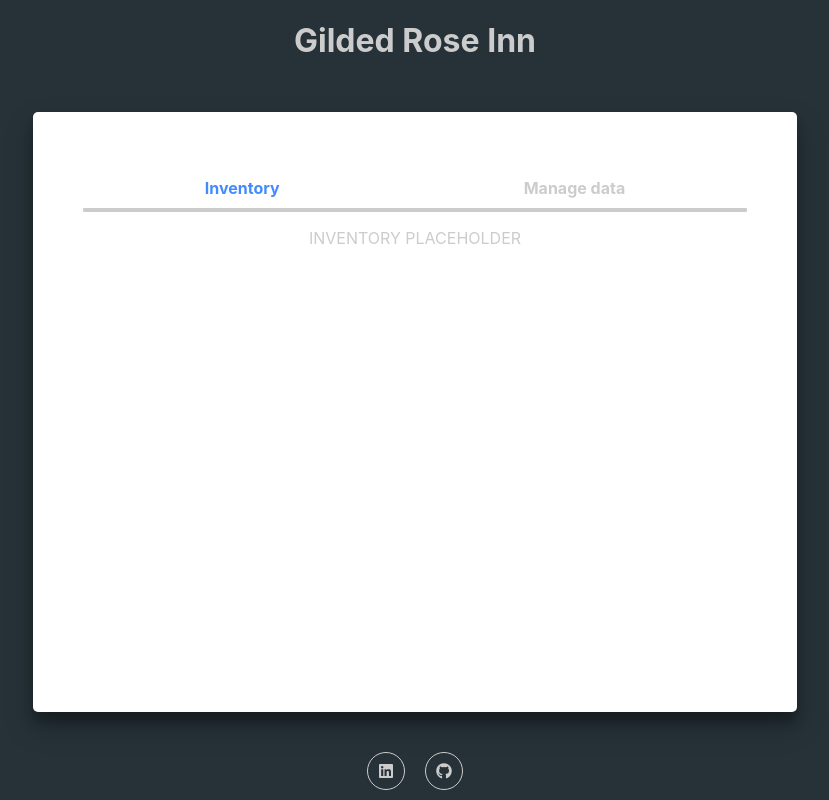
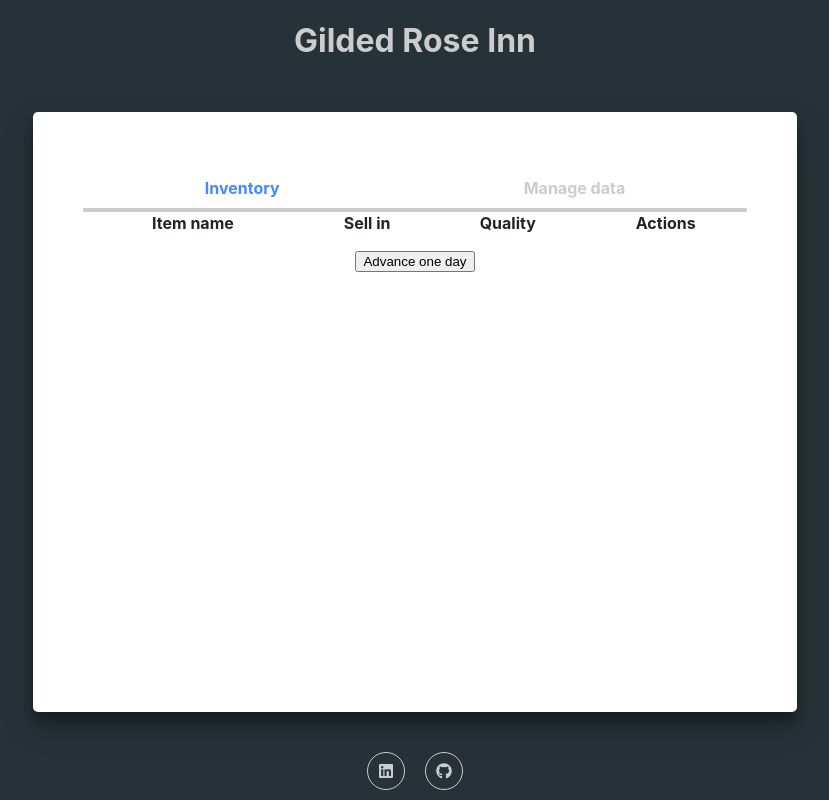
Before and after one commit to MatthijsBon/gilded-rose, a React app: page / in a window 1280 px wide. Shown: the whole page, without its empty margins (225-1054 px from the left). Built offline with nearby package versions, Linux system fonts and the light colour scheme.

Commit message:
Add inventory tab with functionality to view and sell items

```diff
--- a/src/App/Components/GildedRose.tsx
+++ b/src/App/Components/GildedRose.tsx
@@ -1,8 +1,8 @@
 import React from "react";
 import { Item } from "../../model/gilded-rose";
 import { DataManagementTab } from "./DataManagementTab";
+import { InventoryTab } from "./InventoryTab";
 import { Tab, Tabs } from "./Tabs";
-import { P } from "./Text";
 
 interface GildedRoseContext {
 	items: Array<Item>;
@@ -36,7 +36,7 @@ export const GildedRose = (): React.ReactElement => {
 	return <GildedRoseContextProvider items={items} setItems={setItems}>
 		<Tabs>
 			<Tab title="Inventory">
-				<P>INVENTORY PLACEHOLDER</P>
+				<InventoryTab />
 			</Tab>
 			<Tab title="Manage data">
 				<DataManagementTab/>
--- /dev/null
+++ b/src/App/Components/InventoryTab.tsx
@@ -0,0 +1,64 @@
+import React from "react";
+import { GildedRose, Item } from "../../model/gilded-rose";
+import { useGildedRoseContext } from "./GildedRose";
+import { Table } from "./Table";
+
+export const InventoryTab = (): React.ReactElement => {
+	const { items, setItems } = useGildedRoseContext();
+
+	const gildedRose = React.useMemo(() => {
+		return new GildedRose(items);
+	}, [ items ]);
+
+	const columns = React.useMemo(() => {
+		return [
+			"Item name",
+			"Sell in",
+			"Quality",
+			"Actions",
+		];
+	}, []);
+
+	const identifiableItems = React.useMemo(() => {
+		return items.map((item) => {
+			return {
+				id: item.name,
+				...item,
+			};
+		});
+	}, [ items ]);
+
+	const renderCells = React.useCallback((item: Item) => {
+		const sellItem = () => {
+			setItems((items) => {
+				return items.filter((localItem) => {
+					return localItem.name !== item.name;
+				});
+			});
+		};
+
+		return <>
+			<td>{item.name}</td>
+			<td>{item.sellIn}</td>
+			<td>{item.quality}</td>
+			<td>
+				<button onClick={sellItem}>Sell</button>
+			</td>
+		</>;
+	}, [ setItems ]);
+
+	const handleClick = React.useCallback((event: React.MouseEvent<HTMLButtonElement, MouseEvent>) => {
+		event.preventDefault();
+		const updatedItems = gildedRose.updateQuality();
+		setItems(updatedItems);
+	}, [ gildedRose, setItems ]);
+
+	return <>
+		<Table
+			columns={columns}
+			data={identifiableItems}
+			renderCells={renderCells}
+		/>
+		<button onClick={handleClick}>Advance one day</button>
+	</>;
+};
```
